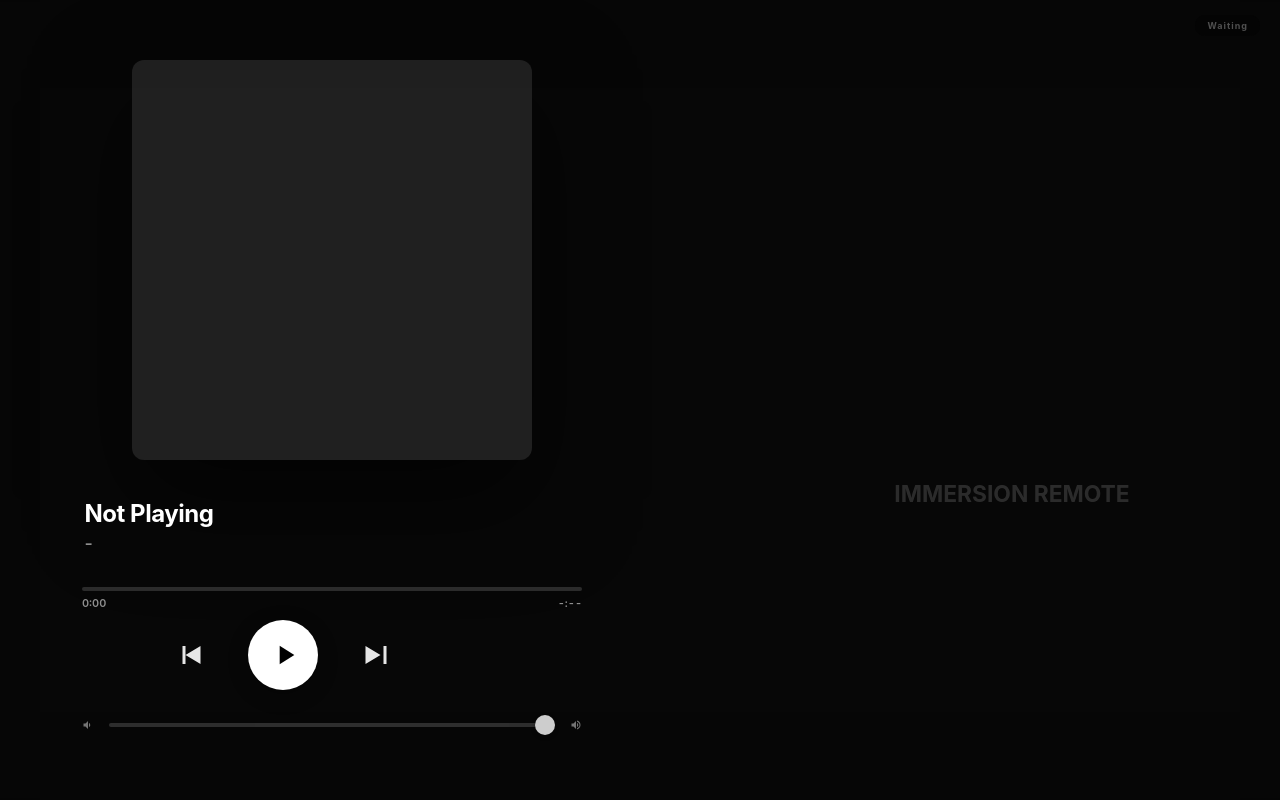
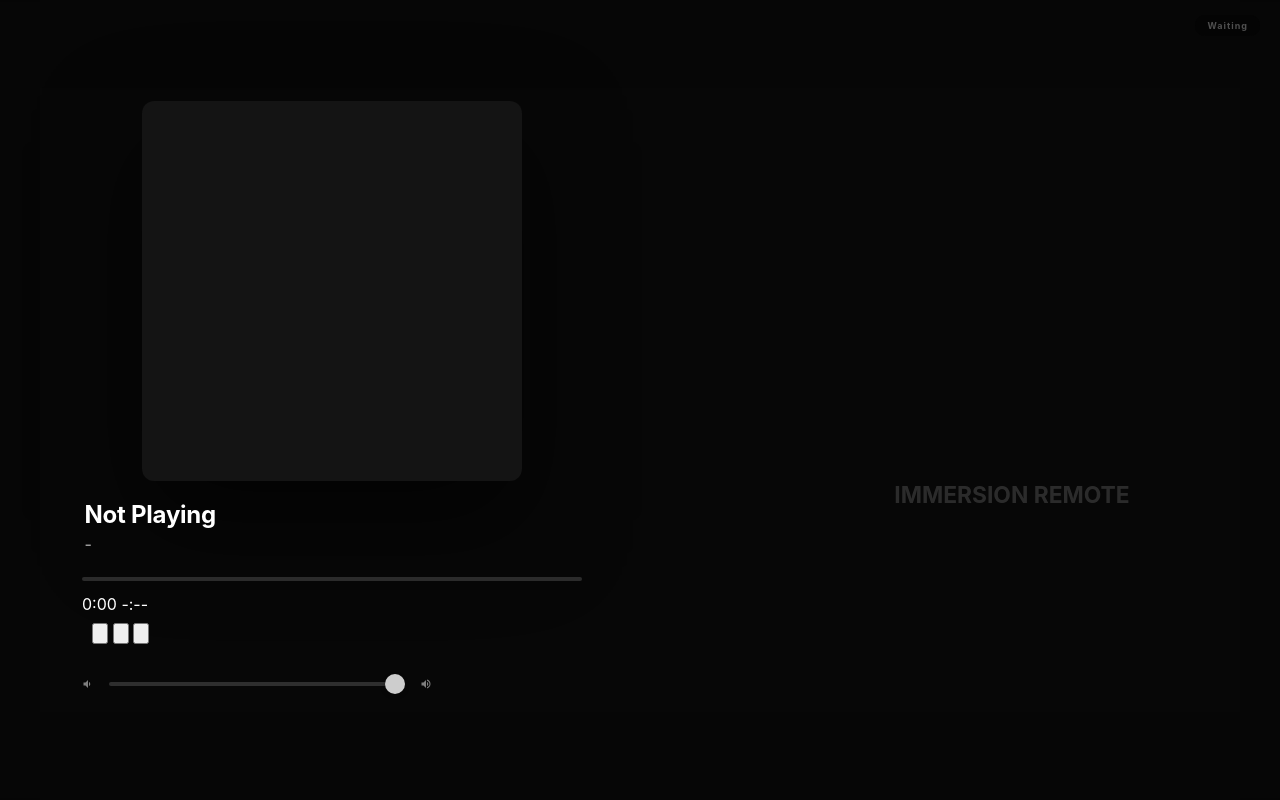
Before and after one commit to naikaku1/immersion_connect, a plain HTML site: page index.html in a window 1280 px wide. Drawn offline with Linux system fonts and the light colour scheme.

Commit message:
Update index.html

```diff
--- a/index.html
+++ b/index.html
@@ -9,18 +9,20 @@
         :root {
             --font: -apple-system, BlinkMacSystemFont, "SF Pro Display", "Helvetica Neue", "Hiragino Sans", sans-serif;
             --text-main: #ffffff;
-            --text-sub: rgba(255, 255, 255, 0.55);
+            --text-sub: rgba(255, 255, 255, 0.6);
             --bg-base: #000;
             --ease-apple: cubic-bezier(0.25, 1, 0.5, 1);
         }
 
-        /* --- 1. 画面ロック (最強設定) --- */
+        /* --- 1. 画面ロック (スクロール・バウンス防止の根幹) --- */
         html, body {
             margin: 0; padding: 0; width: 100%; height: 100%;
             background: var(--bg-base); color: var(--text-main);
             font-family: var(--font);
-            overflow: hidden; position: fixed; inset: 0;
-            touch-action: none; user-select: none;
+            overflow: hidden;
+            position: fixed; inset: 0;
+            touch-action: none; /* 全てのタッチジェスチャーをデフォルトで無効化 */
+            user-select: none; -webkit-user-select: none;
         }
 
         /* 背景 */
@@ -33,7 +35,7 @@
             pointer-events: none;
         }
 
-        /* メインコンテナ */
+        /* --- メインコンテナ (Flexboxベースの縦レイアウト) --- */
         .container {
             width: 100%; height: 100%;
             padding: max(20px, env(safe-area-inset-top)) 24px max(30px, env(safe-area-inset-bottom)) 24px;
@@ -41,23 +43,26 @@
             display: flex; flex-direction: column;
         }
 
-        /* === スマホ用レイアウト (縦) === */
-        .player-side { display: contents; }
+        /* === レイアウト構造 (Flex Order / Grid Area) === */
+
+        .player-side { display: contents; } /* スマホ向けフラット化 */
 
         #artwork-wrapper { order: 1; width: 100%; display: flex; justify-content: center; margin-bottom: 20px; flex-shrink: 0; }
         .meta-info { order: 2; width: 100%; text-align: center; margin-bottom: 10px; flex-shrink: 0; }
         .lyrics-side {
             order: 3; flex: 1; min-height: 0; position: relative; width: 100%;
             margin-bottom: 20px;
+            /* スクロールロック機能 */
+            overflow: hidden; touch-action: pan-y;
             mask-image: linear-gradient(to bottom, transparent 0%, black 15%, black 85%, transparent 100%);
             -webkit-mask-image: linear-gradient(to bottom, transparent 0%, black 15%, black 85%, transparent 100%);
         }
         .controls-area { order: 4; width: 100%; flex-shrink: 0; }
 
-        /* スマホ用アートワークサイズ */
+        /* アートワーク (スマホ向け) */
         #artwork-card {
             width: 65vw; height: 65vw; max-width: 280px; max-height: 280px; max-height: 32vh; aspect-ratio: 1/1;
-            border-radius: 12px; background-color: rgba(255,255,255,0.1);
+            border-radius: 12px; background-color: rgba(255,255,255,0.05);
             background-size: cover; background-position: center; box-shadow: 0 15px 40px rgba(0,0,0,0.4);
             transition: transform 0.5s var(--ease-apple);
         }
@@ -69,27 +74,14 @@
                 display: grid; grid-template-columns: 45% 55%; grid-template-rows: 100%;
                 padding: 60px 80px; gap: 80px; align-items: center;
             }
-
-            .player-side {
-                display: flex; flex-direction: column;
-                justify-content: center; align-items: center;
-                height: 100%; width: 100%; max-width: 500px; margin: 0 auto; order: 1;
-            }
-
+            .player-side { order: 1; display: flex; flex-direction: column; justify-content: center; align-items: center; height: 100%; width: 100%; max-width: 500px; margin: 0 auto; }
             .lyrics-side { order: 2; height: 100%; margin: 0; padding-left: 40px; }
 
-            /* PCでの順序リセット */
-            #artwork-wrapper { order: initial; margin-bottom: 40px; justify-content: center; width: 100%; }
-            .meta-info { order: initial; margin-bottom: 20px; width: 100%; text-align: left; padding-left: 5px; }
-            .controls-area { order: initial; width: 100%; margin-top: 0; }
-
             /* PCサイズ調整 */
-            #artwork-card { width: 100% !important; aspect-ratio: 1/1; max-width: 400px; max-height: 400px; box-shadow: 0 40px 100px rgba(0,0,0,0.6); }
-
-            /* 配置 */
+            #artwork-card { width: 100%; max-width: 380px; max-height: 380px; box-shadow: 0 40px 100px rgba(0,0,0,0.6); }
+            .meta-info { text-align: left; align-items: flex-start; padding-left: 5px; }
             .buttons-row { justify-content: flex-start !important; gap: 40px !important; margin-left: 10px; }
-            .volume-wrap { justify-content: center !important; }
-
+            .volume-wrap { justify-content: flex-start !important; max-width: 350px !important; margin-left: 0 !important; }
             #lyrics-list { text-align: left; padding-left: 20px; }
             .lyric-item { transform-origin: left center; font-size: 32px; }
             .lyric-item.active { font-size: 48px; transform: scale(1.02) translateX(10px); }
@@ -97,23 +89,20 @@
 
         /* --- 共通パーツ --- */
 
-        #artwork-card.playing { transform: scale(1.03); }
-
         .meta-info { display: flex; flex-direction: column; gap: 4px; }
-        #song-title { font-size: 24px; font-weight: 700; line-height: 1.2; letter-spacing: -0.02em; white-space: nowrap; overflow: hidden; text-overflow: ellipsis; }
-        #artist-name { font-size: 18px; color: var(--text-sub); font-weight: 500; white-space: nowrap; overflow: hidden; text-overflow: ellipsis; }
+        #song-title { font-size: 24px; font-weight: 700; line-height: 1.2; letter-spacing: -0.01em; white-space: nowrap; overflow: hidden; text-overflow: ellipsis; }
+        #artist-name { font-size: 16px; color: var(--text-sub); font-weight: 500; white-space: nowrap; overflow: hidden; text-overflow: ellipsis; }
 
         /* 歌詞リスト */
         #lyrics-list {
             list-style: none; padding: 0; margin: 0; width: 100%; height: 100%;
-            overflow-y: auto; overscroll-behavior-y: contain;
-            -webkit-overflow-scrolling: touch; text-align: center;
-            scrollbar-width: none; -ms-overflow-style: none;
+            overflow-y: auto; overscroll-behavior-y: contain; -webkit-overflow-scrolling: touch;
+            text-align: center; scrollbar-width: none; -ms-overflow-style: none;
         }
         #lyrics-list::-webkit-scrollbar { display: none; }
 
         .lyric-item {
-            font-size: clamp(20px, 5vw, 24px); font-weight: 700; line-height: 1.5;
+            font-size: clamp(20px, 5vw, 24px); font-weight: 700; line-height: 1.6;
             color: rgba(255,255,255,0.3); margin: 16px 0; cursor: pointer;
             transition: all 0.4s ease; transform-origin: center center;
             word-wrap: break-word; overflow-wrap: break-word; padding: 0 10px;
@@ -129,14 +118,10 @@
         /* コントロール */
         .progress-area { width: 100%; margin-bottom: 8px; margin-top: 0; }
         .progress-wrap { width: 100%; height: 30px; display: flex; align-items: center; cursor: pointer; }
-
-        input[type="range"] {
-            -webkit-appearance: none; width: 100%; background: transparent;
-            height: 100%; margin: 0; padding: 0; cursor: pointer; position: relative; z-index: 2; --p: 0%;
-        }
+        input[type="range"] { -webkit-appearance: none; width: 100%; background: transparent; height: 100%; margin: 0; padding: 0; cursor: pointer; position: relative; z-index: 2; --p: 0%; }
+        input[type="range"]:focus { outline: none; }
         input[type="range"]::-webkit-slider-runnable-track {
-            width: 100%; height: 4px; border-radius: 2px;
-            background: rgba(255, 255, 255, 0.15);
+            width: 100%; height: 4px; border-radius: 2px; background: rgba(255, 255, 255, 0.15);
             background: linear-gradient(to right, #fff var(--p), rgba(255,255,255,0.15) var(--p));
             transition: height 0.2s;
         }
@@ -145,32 +130,12 @@
             background: transparent; transition: all 0.2s; box-shadow: none;
         }
         .progress-wrap:active input::-webkit-slider-runnable-track { height: 8px; border-radius: 4px; }
-        .progress-wrap:active input::-webkit-slider-thumb {
-            height: 20px; width: 8px; background: #fff; margin-top: -6px;
-            border-radius: 4px; box-shadow: 0 2px 8px rgba(0,0,0,0.5);
-        }
+        .progress-wrap:active input::-webkit-slider-thumb { height: 20px; width: 8px; background: #fff; margin-top: -6px; border-radius: 4px; box-shadow: 0 2px 8px rgba(0,0,0,0.5); }
 
-        .time-labels { display: flex; justify-content: space-between; margin-top: -8px; font-size: 11px; color: var(--text-sub); font-weight: 600; font-variant-numeric: tabular-nums; }
-
-        /* ボタン */
-        .buttons-row {
-            display: flex; justify-content: space-between; align-items: center;
-            width: 100%; max-width: 320px; margin: 10px auto 0;
-        }
-        button { background: none; border: none; padding: 0; cursor: pointer; color: #fff; transition: transform 0.1s, opacity 0.2s; display: flex; align-items: center; justify-content: center; }
-        button:active { transform: scale(0.85); opacity: 0.7; }
-
-        .skip-icon { width: 36px; height: 36px; fill: #fff; opacity: 0.9; }
-        #play-pause-btn { width: 70px; height: 70px; background: #fff; border-radius: 50%; box-shadow: 0 5px 20px rgba(0,0,0,0.3); color: #000; }
-        .play-icon { width: 32px; height: 32px; fill: #000; margin-left: 4px; }
-        #icon-pause.play-icon { margin-left: 0; }
-
-        /* ★音量バー (幅の確保とツマミの復活) */
+        /* 音量コントロール (ツマミ復活) */
         .volume-wrap {
-            display: flex; align-items: center;
-            justify-content: center;
-            gap: 15px; margin-top: 20px; opacity: 0.8;
-            width: 100%; /* 幅いっぱい確保 */
+            display: flex; align-items: center; justify-content: space-between;
+            gap: 15px; margin-top: 25px; opacity: 0.8; width: 100%;
         }
         .vol-icon { width: 12px; fill: var(--text-sub); flex-shrink: 0; }
 
@@ -178,17 +143,13 @@
             -webkit-appearance: none; width: 100%; height: 30px; background: transparent; cursor: pointer;
             flex-grow: 1; /* ★利用可能なスペースを全て占有 */
         }
-
-        /* トラック */
         input.vol-slider::-webkit-slider-runnable-track { height: 4px; border-radius: 2px; background: rgba(255,255,255,0.2); }
 
-        /* ★ツマミ（復活） */
         input.vol-slider::-webkit-slider-thumb {
-            -webkit-appearance: none; height: 20px; width: 20px;
+            -webkit-appearance: none; height: 20px; width: 20px; /* ★ツマミサイズ復活 */
             background: #fff; border-radius: 50%; margin-top: -8px;
             box-shadow: 0 2px 5px rgba(0,0,0,0.3); transform: scale(1);
         }
-        input.vol-slider:active::-webkit-slider-thumb { transform: scale(1.2); }
 
         #status-pill {
             position: absolute; top: 15px; right: 20px;
@@ -204,6 +165,7 @@
     <div id="status-pill">Waiting</div>
 
     <div class="container">
+
         <div class="player-side">
             <div id="artwork-wrapper">
                 <div id="artwork-card"></div>
@@ -276,7 +238,7 @@
         const backdrop = document.getElementById('backdrop');
 
         let conn = null;
-        let peer = null; /* Peerはconfig付きで再定義 */
+        let peer = null;
         let isDragging = false;
         let autoScroll = true;
 
@@ -286,7 +248,9 @@
                 config: {
                     iceServers: [
                         { urls: 'stun:stun.l.google.com:19302' },
-                        { urls: 'stun:stun1.l.google.com:19302' }
+                        { urls: 'stun:stun1.l.google.com:19302' },
+                        { urls: 'stun:stun2.l.google.com:19302' },
+                        { urls: 'stun:stun3.l.google.com:19302' }
                     ]
                 }
             };
@@ -297,7 +261,7 @@
                 else statusPill.innerText = "NO ID";
             });
         }
-        setupPeer(); // 初期化実行
+        setupPeer();
 
         function connectToPC(id) {
             conn = peer.connect(id);
```
